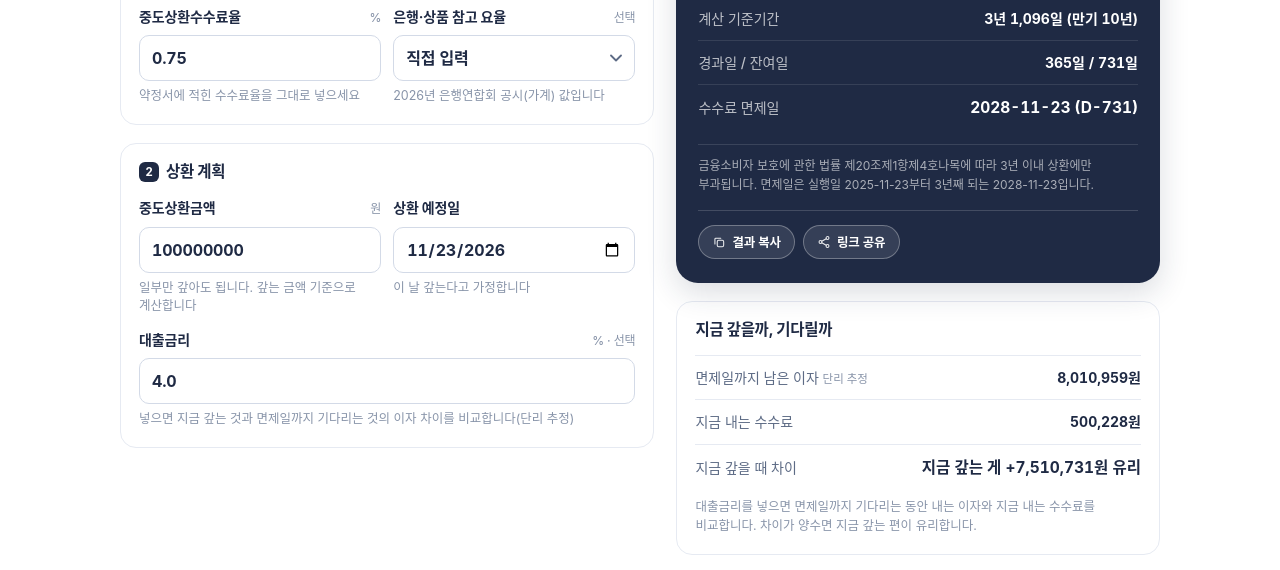
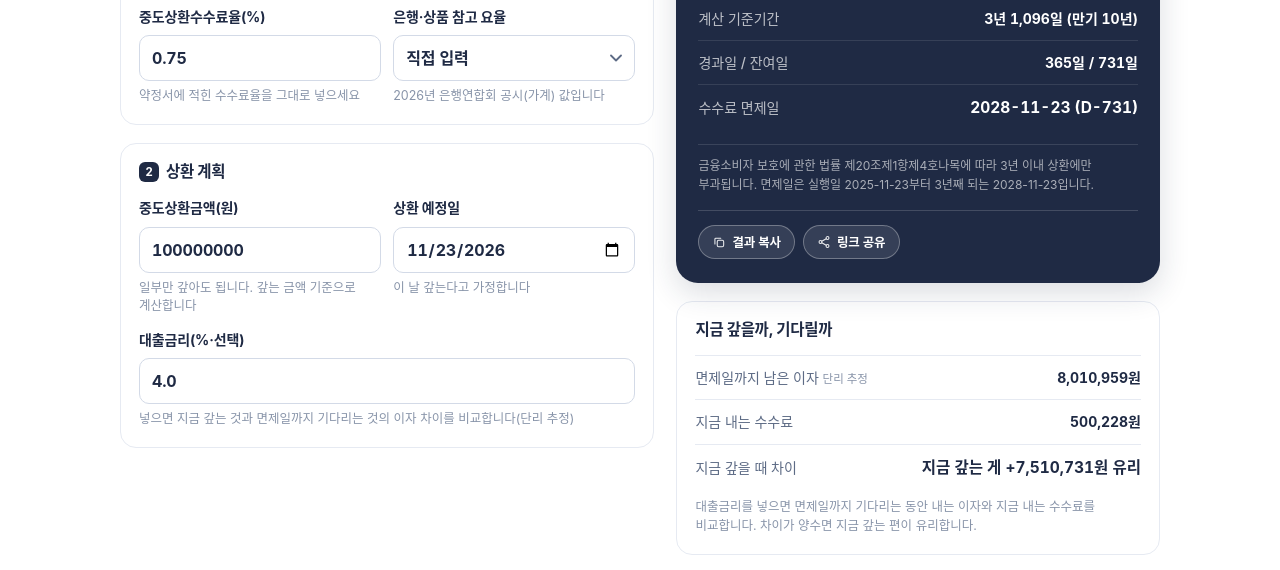
Before and after one commit to vgpymw5zfv-star/vgpymw5zfv-star.github.io, a plain HTML site: page prepayment-fee/index.html in a window 1280 px wide. Shown: the part 465-1035 px from the top of the page. Drawn offline with Linux system fonts and the light colour scheme; a web font is replaced by a local one.

Commit message:
polish(labels): 좁은 화면에서 단위·보조 표기가 줄바꿈되던 필드 라벨 정리

```diff
--- a/assets/js/page-subscription-audit.js
+++ b/assets/js/page-subscription-audit.js
@@ -115,7 +115,7 @@
         '<span class="field-control"><input type="text" data-k="name" autocomplete="off" placeholder="예: 넷플릭스"></span>' +
         "</label>" +
         '<label class="field">' +
-        '<span class="field-label">금액 <small>원</small></span>' +
+        '<span class="field-label">금액(원)</span>' +
         '<span class="field-control"><input type="number" inputmode="numeric" min="0" step="100" data-k="amount" placeholder="0"></span>' +
         "</label>" +
         "</div>" +
--- a/prepayment-fee/index.html
+++ b/prepayment-fee/index.html
@@ -219,14 +219,14 @@
 
             <div class="field-row" style="margin-top:12px">
               <label class="field" for="pf-rate">
-                <span class="field-label">중도상환수수료율 <small>%</small></span>
+                <span class="field-label">중도상환수수료율(%)</span>
                 <span class="field-control">
                   <input id="pf-rate" type="number" inputmode="decimal" min="0" max="5" step="0.01" value="0.75">
                 </span>
                 <span class="field-help">약정서에 적힌 수수료율을 그대로 넣으세요</span>
               </label>
               <label class="field" for="pf-preset">
-                <span class="field-label">은행·상품 참고 요율 <small>선택</small></span>
+                <span class="field-label">은행·상품 참고 요율</span>
                 <span class="field-control">
                   <select id="pf-preset"></select>
                 </span>
@@ -242,7 +242,7 @@
 
             <div class="field-row">
               <label class="field" for="pf-amount">
-                <span class="field-label">중도상환금액 <small>원</small></span>
+                <span class="field-label">중도상환금액(원)</span>
                 <span class="field-control">
                   <input id="pf-amount" type="number" inputmode="numeric" min="0" step="100000" value="100000000">
                 </span>
@@ -258,7 +258,7 @@
             </div>
 
             <label class="field" for="pf-loan-rate" style="margin-top:12px">
-              <span class="field-label">대출금리 <small>% · 선택</small></span>
+              <span class="field-label">대출금리(%·선택)</span>
               <span class="field-control">
                 <input id="pf-loan-rate" type="number" inputmode="decimal" min="0" max="30" step="0.01" value="4.0">
               </span>
```
Also changed, not shown: subscription-audit/index.html (+1 -1 lines).
